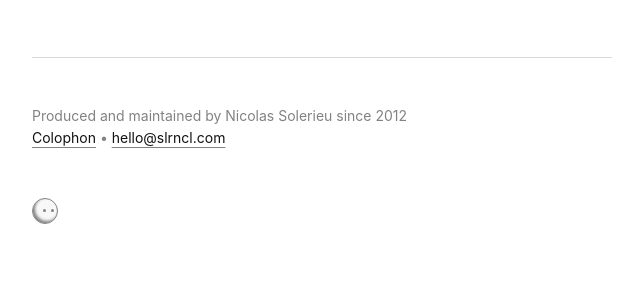
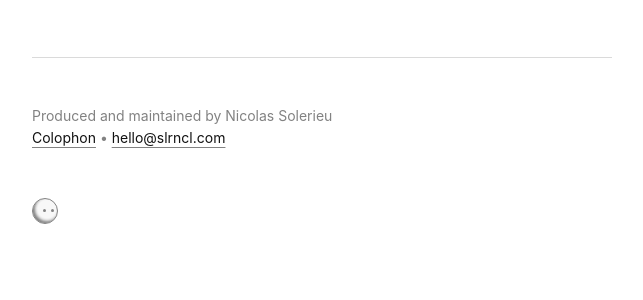
Before and after one commit to nsolerieu/slrncl.com, a PHP site: page / in a window 1280 px wide. Shown: the part 4108-4408 px from the top of the page, without its empty margins (318-961 px from the left). Run offline with PHP 8.4, Linux system fonts and the light colour scheme.

Commit message:
Footer + moments

```diff
--- a/www/colophon.php
+++ b/www/colophon.php
@@ -9,7 +9,7 @@
         <div class="col-100">
           <h1  class="text-color-primary no-margin">Colophon</h1>
           <p class="text-small text-color-secondary small-margin-top">
-            Just to "work with the garage door open", to give you a look behind the scenes, in the hope that you might stumble upon something interesting, funny, relatable, or silly. View full code more on <a href="https://github.com/nsolerieu/slrncl.com">github</a>.
+            Just to "work with the garage door open", in the hope that you might stumble upon something interesting, funny, relatable, or silly. View source on <a href="https://github.com/nsolerieu/slrncl.com">github</a>.
           </p>
         </div>
       </div>
--- a/www/footer.php
+++ b/www/footer.php
@@ -3,7 +3,7 @@
     <div class="row full-row-border-top medium-padding-top">
       <div class="col-100">
         <p class="text-small text-color-secondary medium-margin-bottom">
-          Produced and maintained by Nicolas Solerieu since 2012<br>
+          Produced and maintained by Nicolas Solerieu<br>
           <a href="colophon">Colophon</a> &bull; <a href="mailto:hello@slrncl.com?subject=Hello">hello@slrncl.com</a>
         </p>
         <div class="avatar"></div>
```
Also changed, not shown: www/assets/img/moments/202309-slo-1.jpg, www/assets/img/moments/202309-slo-3.jpg, www/assets/img/moments/202310-slo-4.jpg (added), www/assets/img/moments/202310-slo-mtb-3.jpg (added), www/assets/img/moments/202310-slo-mtb-4.jpg (added).
